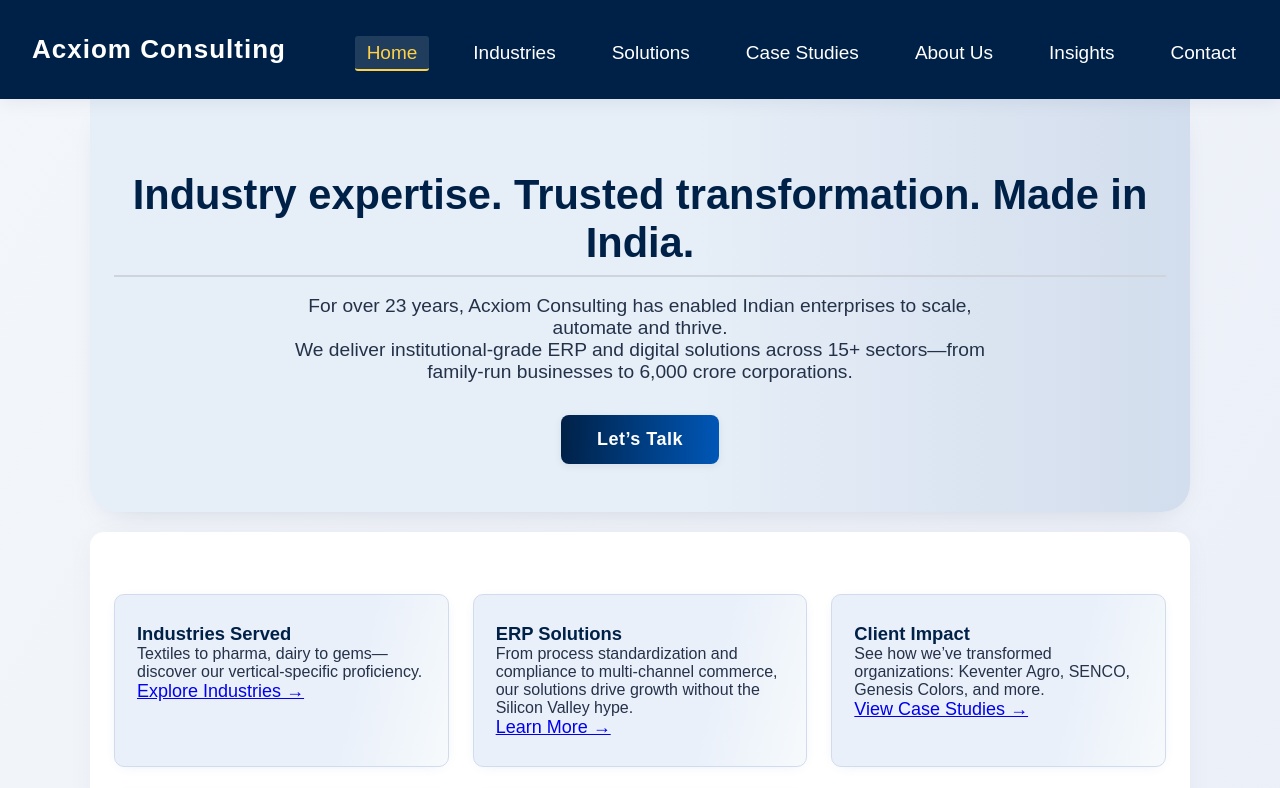
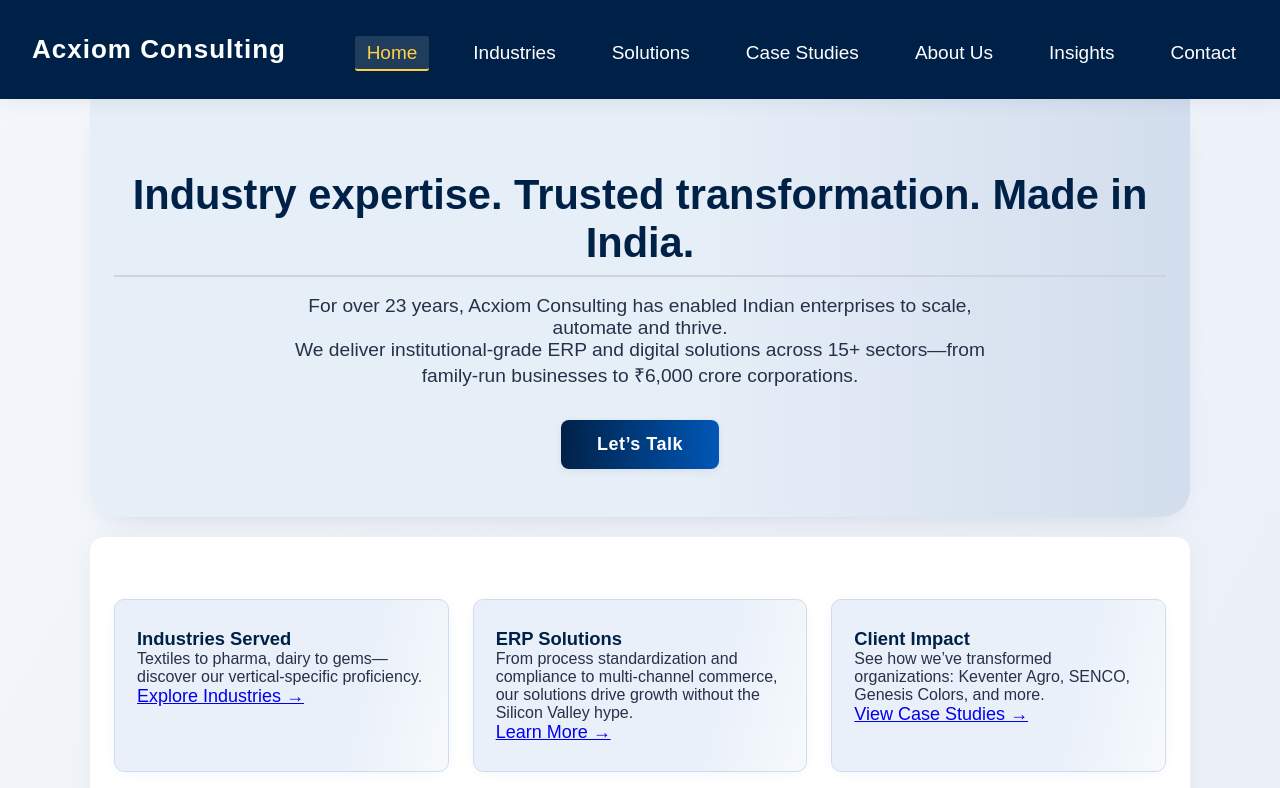
Before and after one commit to GodzillaNow/Acxiom, a plain HTML site: page index.html in a window 1280 px wide. Shown: the top 788 px of the page. Drawn offline with Linux system fonts and the light colour scheme.

Commit message:
Update index.html
added

```diff
--- a/index.html
+++ b/index.html
@@ -106,7 +106,7 @@
       <h2>Industry expertise. Trusted transformation. Made in India. </h2>
       <p>
         For over 23 years, Acxiom Consulting has enabled Indian enterprises to scale, automate and thrive.<br/>
-        We deliver institutional-grade ERP and digital solutions across 15+ sectors—from family-run businesses to 6,000 crore corporations.
+        We deliver institutional-grade ERP and digital solutions across 15+ sectors—from family-run businesses to ₹6,000 crore corporations.
       </p>
       <button id="ctaBtn" aria-label="Contact Acxiom Consulting">Let’s Talk</button>
     </section>
```
